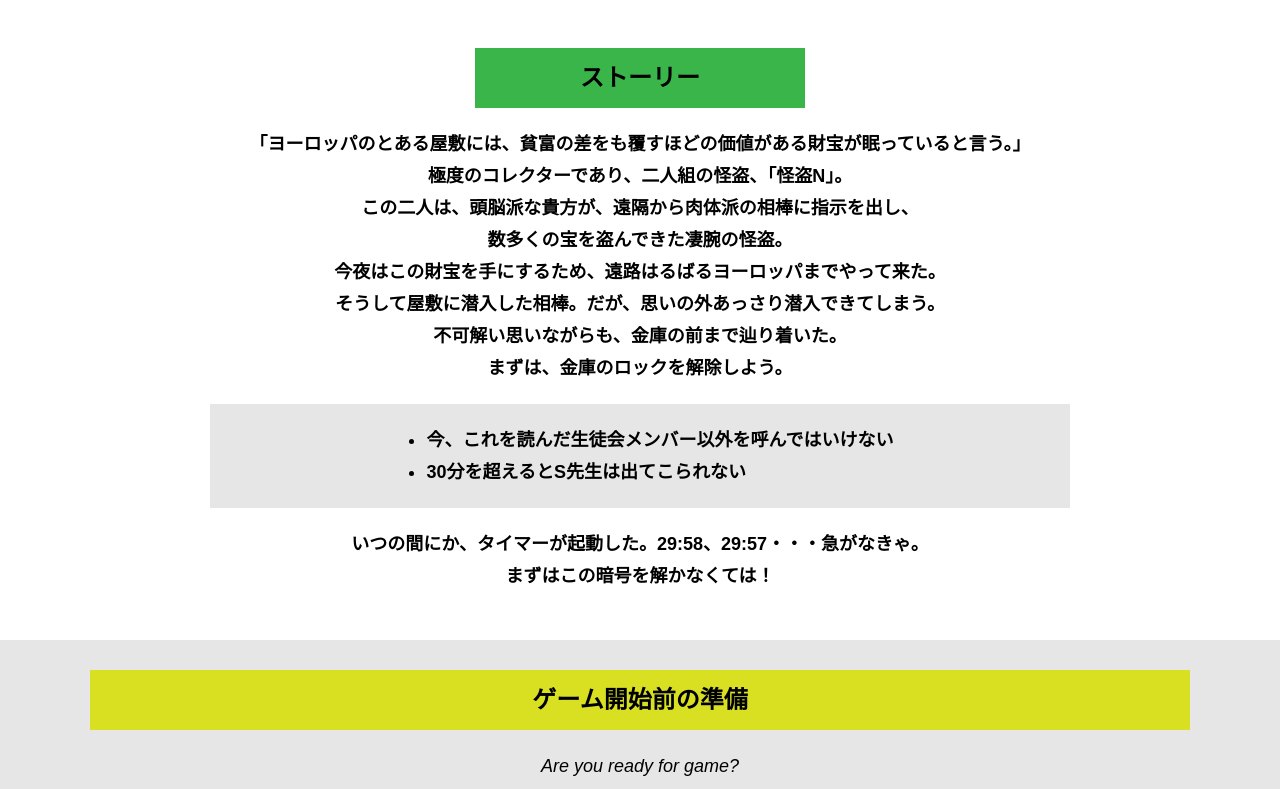
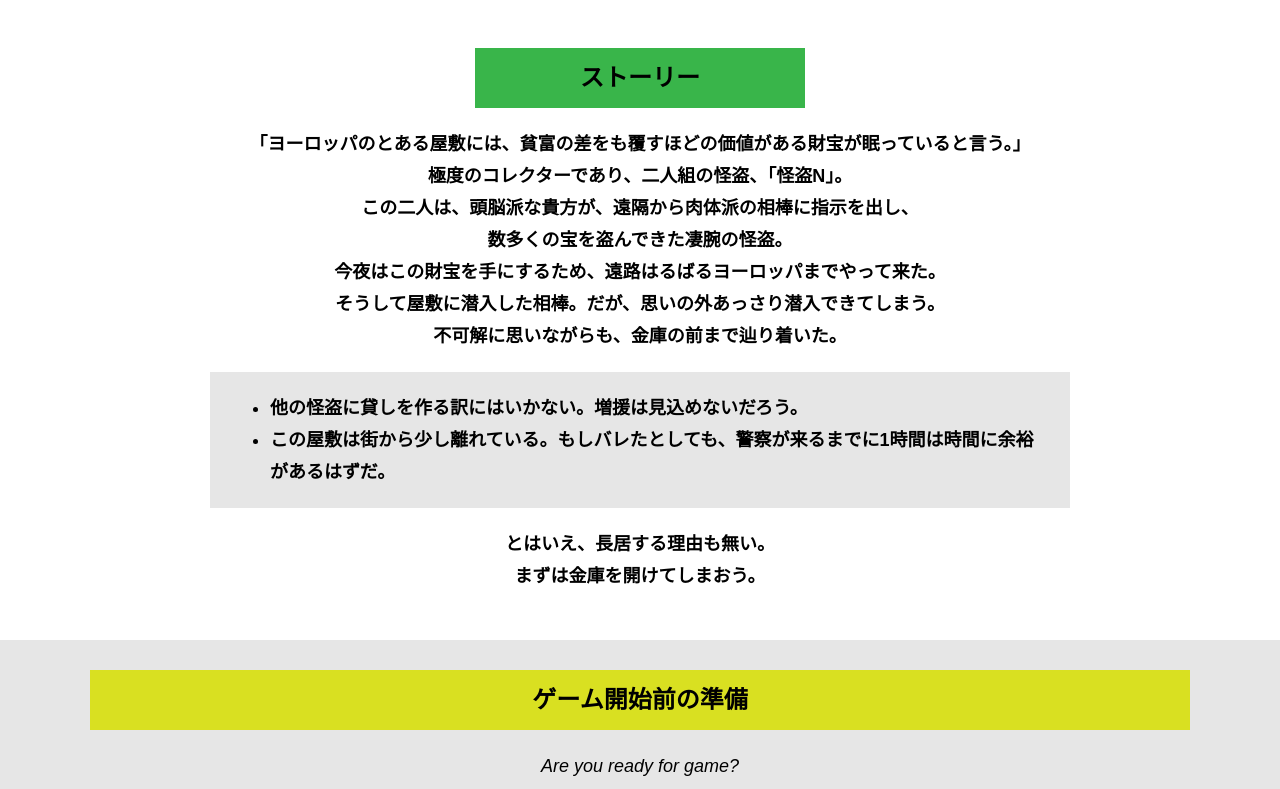
Before and after one commit to sigesige72/alfa-yoyogi-18, a plain HTML site: page index.html in a window 1280 px wide. Shown: the part 543-1332 px from the top of the page. Drawn offline with Linux system fonts and the light colour scheme.

Commit message:
Update index.html
あらすじの追加

```diff
--- a/index.html
+++ b/index.html
@@ -35,16 +35,15 @@
             数多くの宝を盗んできた凄腕の怪盗。<br>
             今夜はこの財宝を手にするため、遠路はるばるヨーロッパまでやって来た。<br>
             そうして屋敷に潜入した相棒。だが、思いの外あっさり潜入できてしまう。<br>
-            不可解い思いながらも、金庫の前まで辿り着いた。<br>
-            まずは、金庫のロックを解除しよう。<br>
+            不可解に思いながらも、金庫の前まで辿り着いた。<br>
           <div class="story__note__outer bg-color--gray">
             <ul class="story__note">
-              <li>今、これを読んだ生徒会メンバー以外を呼んではいけない</li>
-              <li>30分を超えるとS先生は出てこられない</li>
+              <li>他の怪盗に貸しを作る訳にはいかない。増援は見込めないだろう。</li>
+              <li>この屋敷は街から少し離れている。もしバレたとしても、警察が来るまでに1時間は時間に余裕があるはずだ。</li>
             </ul>
           </div>
-          <p class="text-center">いつの間にか、タイマーが起動した。29:58、29:57・・・急がなきゃ。<br>
-            まずはこの暗号を解かなくては！</p>
+          <p class="text-center">とはいえ、長居する理由も無い。<br>
+            まずは金庫を開けてしまおう。</p>
         </div>
       </div>
     </section>
```
